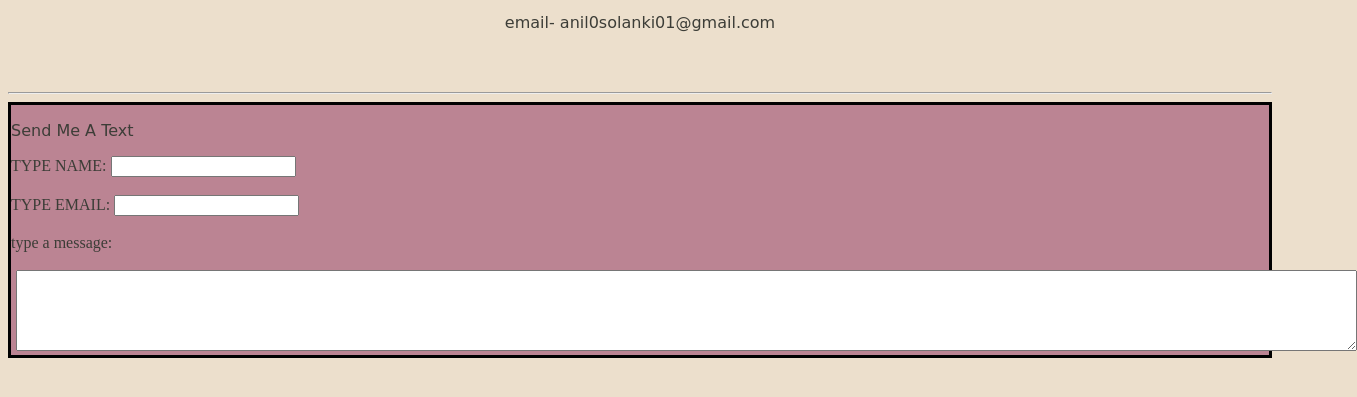
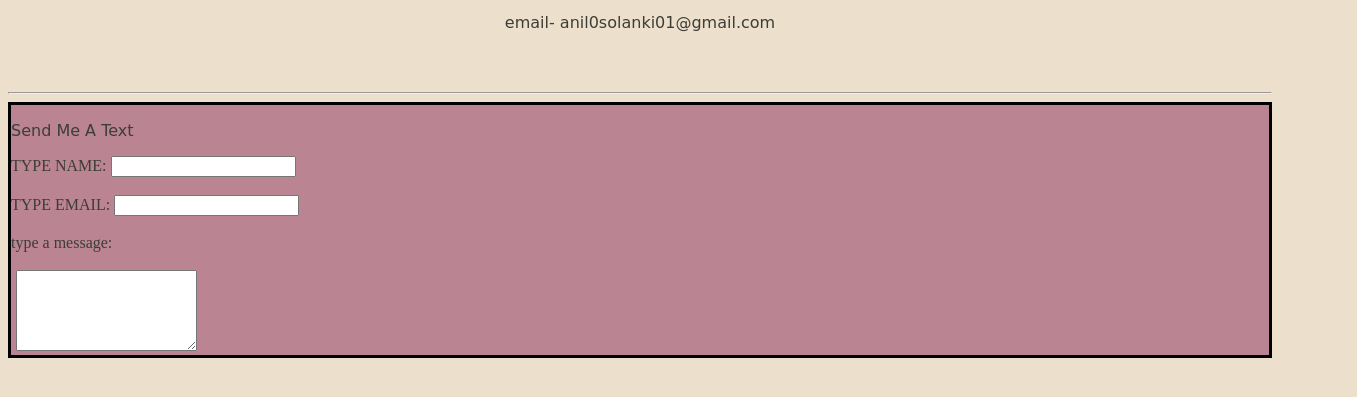
Before and after one commit to anilsolanki9/my-basic-html-portfolio, a plain HTML site: page contact-me.html in a window 1280 px wide. Shown: the part 377-774 px from the top of the page, 1357 px wide, since content can reach past the window. Drawn offline with Linux system fonts and the light colour scheme; a web font is replaced by a local one.

Commit message:
Update contact-me.html

```diff
--- a/contact-me.html
+++ b/contact-me.html
@@ -40,7 +40,7 @@
         <label for="long-text">type a message:</label>
         <br>
         <br>
-        <textarea rows="5" cols="165" width="100%" style="margin-left: 5px;"></textarea>
+        <textarea rows="5" cols="auto" width="100%" style="margin-left: 5px;"></textarea>
     </div>
 
 </body>
```
